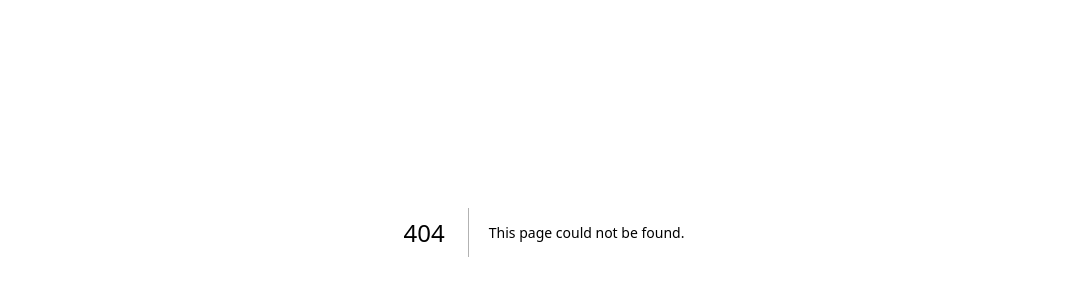
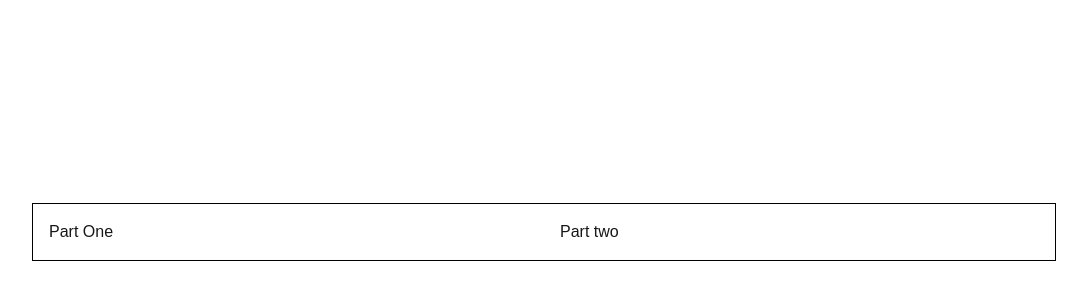
Before and after one commit to shariard58/nextshop, a Next.js app: page /signup-login in a window 1280 px wide. Before the commit this address had no page. Shown: the part 168-468 px from the top of the page, without its empty margins (96-1183 px from the left). Built offline with nearby package versions, Linux system fonts and the light colour scheme.

Commit message:
initalization

```diff
--- /dev/null
+++ b/app/signup-login/page.jsx
@@ -0,0 +1,11 @@
+"use client";
+export default function page() {
+  return (
+    <div className="h-[100vh] flex justify-center items-center">
+      <div className="border border-black sm:w-[90%] md:w-[80%] flex flex-col md:flex-row">
+        <div className="flex-1 p-4">Part One</div>
+        <div className="flex-1 p-4">Part two</div>
+      </div>
+    </div>
+  );
+}
```
